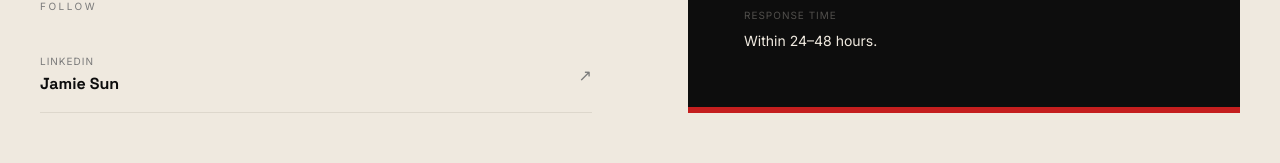
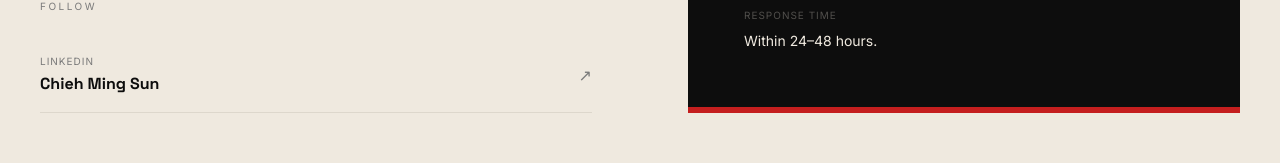
Before and after one commit to jamiesun300/portfolio, a Next.js app: page /contact in a window 1280 px wide. Shown: the part 909-1072 px from the top of the page. Built offline with nearby package versions, Linux system fonts and the light colour scheme.

Commit message:
update LinkedIn link

```diff
--- a/src/app/contact/page.tsx
+++ b/src/app/contact/page.tsx
@@ -7,7 +7,7 @@ import PageTransition from '@/components/PageTransition'
 // Update with your real links and handles
 
 const SOCIAL = [
-  { label: 'LinkedIn', handle: 'Jamie Sun', href: 'https://linkedin.com/in/jamie-sun' },
+  { label: 'LinkedIn', handle: 'Chieh Ming Sun', href: 'https://www.linkedin.com/in/chiehmingsun' },
 ]
 
 const SERVICES = [
--- a/src/components/Footer.tsx
+++ b/src/components/Footer.tsx
@@ -9,7 +9,7 @@ const NAV_LINKS = [
 
 const SOCIAL_LINKS = [
   { href: 'mailto:sunchiehming@gmail.com', label: 'sunchiehming@gmail.com' },
-  { href: 'https://linkedin.com/in/jamie-sun', label: 'LinkedIn' },
+  { href: 'https://www.linkedin.com/in/chiehmingsun', label: 'LinkedIn' },
 ]
 
 export default function Footer() {
```
